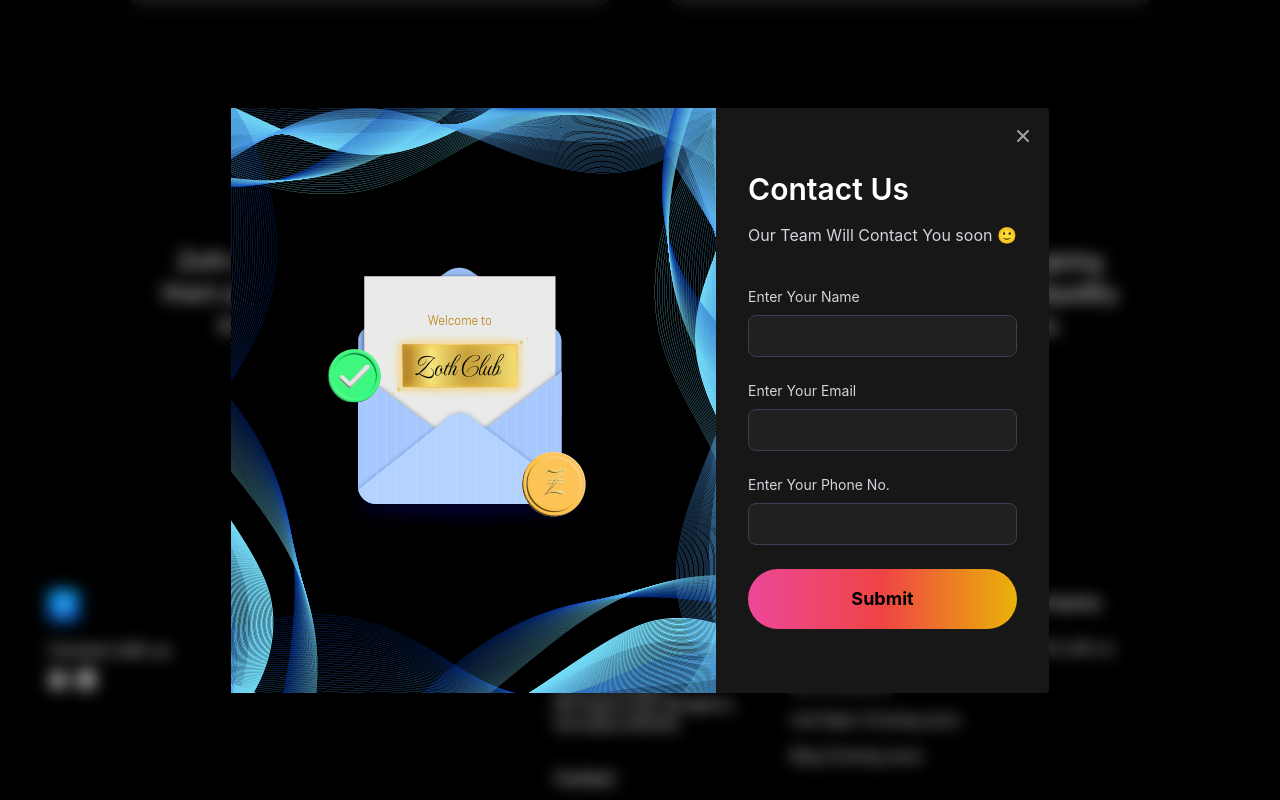
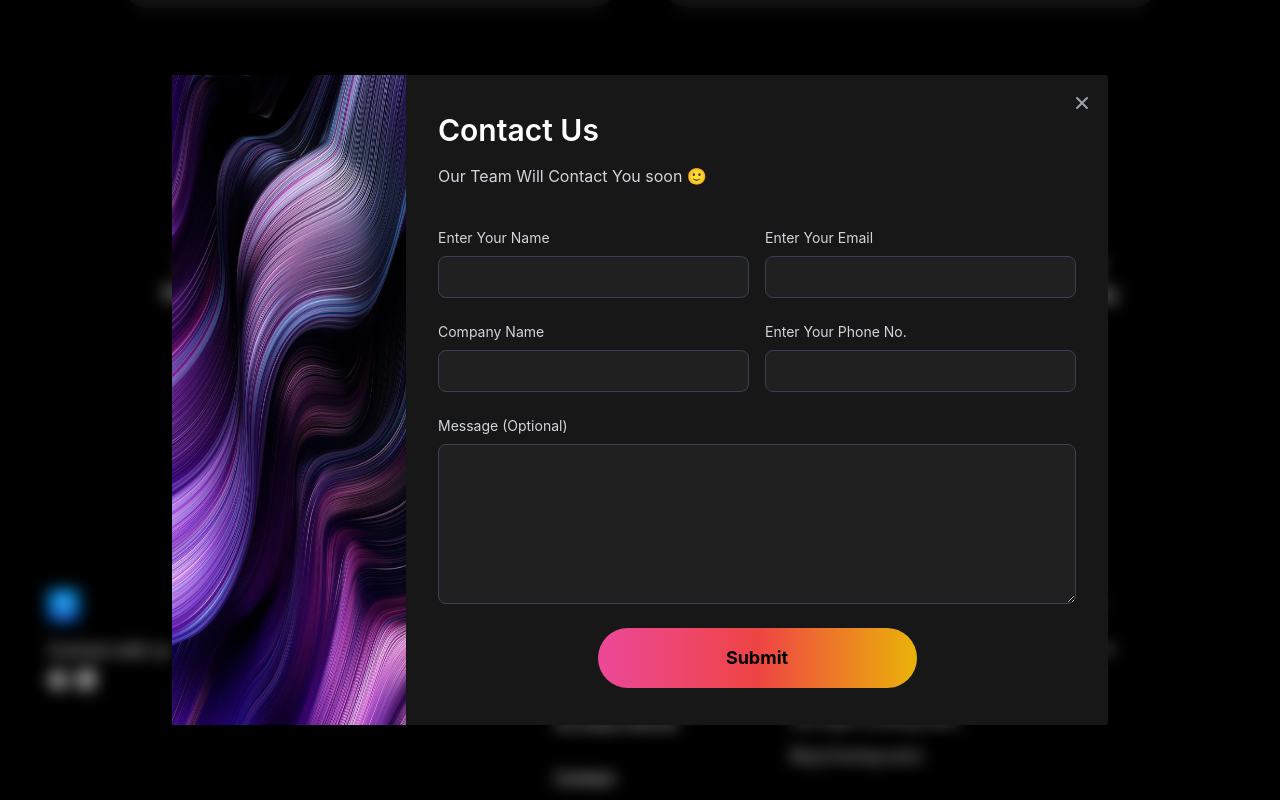
Before and after one commit to 0xZothio/landing_page_v1, a React (Create React App) app: page /institutions in a window 1280 px wide. Both pictures are taken after a click on the button "Contact Us". Shown: the part 7877-8677 px from the top of the page. Built offline with nearby package versions, Linux system fonts and the light colour scheme.

Commit message:
changed the contact_popup form

```diff
--- a/src/components/Contact_popup.js
+++ b/src/components/Contact_popup.js
@@ -75,8 +75,8 @@ export default function Contact_popup({ setIsVisible }) {
 
   return (
     <div className="fixed top-0 left-0 right-0 flex justify-center items-center backdrop-blur z-50 w-full  p-4 overflow-x-hidden overflow-y-auto md:inset-0 h-modal md:h-full">
-      <div className="relative w-3/3 h-full  md:h-auto">
-        <div className="relative  rounded shadow bg-[#171717]">
+      <div className="relative h-screen  md:h-auto w-3/4">
+        <div className="relative  rounded shadow bg-[#171717] w-full">
           <button
             type="button"
             className="absolute top-3 right-2.5 text-gray-400 bg-transparent  rounded-lg text-sm p-1.5 ml-auto inline-flex items-center hover:bg-gray-800 hover:text-white"
@@ -97,15 +97,15 @@ export default function Contact_popup({ setIsVisible }) {
             <span className="sr-only">Close modal</span>
           </button>
 
-          <div className="flex flex-col sm:flex-row justify-center items-center">
+          <div className="flex flex-col sm:flex-row justify-center items-center w-full">
             <img
-              src="invite.png"
+              src="contact_popup_image.png"
               alt="invite"
-              className="hidden sm:flex w-[485px] h-[585px]"
+              className="hidden sm:flex w-1/4 h-[650px]"
             />
 
             {message ? (
-              <div className="flex flex-col justify-center items-center ">
+              <div className="flex flex-col justify-center items-center w-3/4">
                 <div className="text-4xl font-codec text-[#F3C74E]">
                   Thank you!
                 </div>
@@ -114,7 +114,7 @@ export default function Contact_popup({ setIsVisible }) {
                 </div>
               </div>
             ) : (
-              <div className="px-6 py-6 lg:px-8">
+              <div className="px-6 py-6 lg:px-8 w-3/4">
                 <h3 className="mb-4 text-3xl font-semibold  text-white">
                   Contact Us
                 </h3>
@@ -124,6 +124,7 @@ export default function Contact_popup({ setIsVisible }) {
                 </h3>
 
                 <form className="space-y-6 mt-10">
+                  <div className="grid sm:grid-cols-2 gap-4">
                     <div>
                       <label
                         htmlFor="first_name"
@@ -160,9 +161,33 @@ export default function Contact_popup({ setIsVisible }) {
                         value={inviteData.email}
                         onChange={(e) => onChangeData(e)}
                       />
-                    <p className="text-sm text-red-500 ">{formErrors.email}</p>
+                      <p className="text-sm text-red-500 ">
+                        {formErrors.email}
+                      </p>
                     </div>
-
+                  </div>
+                  <div className="grid sm:grid-cols-2 gap-4">
+                    <div>
+                      <label
+                        htmlFor="mobile"
+                        className="block mb-2 text-sm text-gray-300"
+                      >
+                        Company Name
+                      </label>
+                      <input
+                        type="text"
+                        name="company_name"
+                        id="company_name"
+                        placeholder=""
+                        className=" border text-sm rounded-lg focus:ring-blue-500 focus:border-blue-500 block w-full p-2.5 bg-[#202020] border-gray-700 placeholder-gray-400 text-white"
+                        required={true}
+                        value={inviteData.mobile}
+                        onChange={(e) => onChangeData(e)}
+                      />
+                      <p className="text-sm text-red-500 ">
+                        {formErrors.mobile}
+                      </p>
+                    </div>
                     <div>
                       <label
                         htmlFor="mobile"
@@ -182,13 +207,35 @@ export default function Contact_popup({ setIsVisible }) {
                         value={inviteData.mobile}
                         onChange={(e) => onChangeData(e)}
                       />
+                      <p className="text-sm text-red-500 ">
+                        {formErrors.mobile}
+                      </p>
+                    </div>
+                  </div>
+                  <div>
+                    <label
+                      htmlFor="mobile"
+                      className="block mb-2 text-sm text-gray-300"
+                    >
+                      Message (Optional)
+                    </label>
+                    <textarea
+                      type="text"
+                      name="message"
+                      id="message"
+                      placeholder=""
+                      className=" border text-sm rounded-lg focus:ring-blue-500 focus:border-blue-500 block w-full h-40 p-2.5 bg-[#202020] border-gray-700 placeholder-gray-400 text-white"
+
+                      value={inviteData.mobile}
+                      onChange={(e) => onChangeData(e)}
+                    />
                     <p className="text-sm text-red-500 ">{formErrors.mobile}</p>
                   </div>
-
+                  <div className="w-1/2 mx-auto mt-4">
                     {isLoading ? (
                       <button
                         type="button"
-                      className="w-full bg-white rounded-full px-4 py-4 mt-12 z-100 text-black font-bold focus:ring-4 focus:outline-none   text-lg text-center bg-gradient-to-r from-pink-500 via-red-500 to-yellow-500"
+                        className="w-full mx-auto bg-white rounded-full px-4 py-4 z-100 text-black font-bold focus:ring-4 focus:outline-none   text-lg text-center bg-gradient-to-r from-pink-500 via-red-500 to-yellow-500"
                       >
                         <div class="flex items-center justify-center ">
                           <div class="w-4 h-4 border-b-2 border-gray-900 rounded-full animate-spin"></div>
@@ -198,11 +245,12 @@ export default function Contact_popup({ setIsVisible }) {
                       <button
                         type="button"
                         onClick={invite}
-                      className="w-full rounded-full px-4 py-4 mt-12 z-100 text-black font-bold focus:ring-4 focus:outline-none   text-lg text-center bg-gradient-to-r from-pink-500 via-red-500 to-yellow-500"
+                        className="w-full mx-auto rounded-full px-4 py-4 z-100 text-black font-bold focus:ring-4 focus:outline-none   text-lg text-center bg-gradient-to-r from-pink-500 via-red-500 to-yellow-500"
                       >
                         Submit
                       </button>
                     )}
+                  </div>
                 </form>
               </div>
             )}
```
Also changed, not shown: public/contact_popup_image.png (added). Lines whose indentation alone changed are shown as unchanged.
